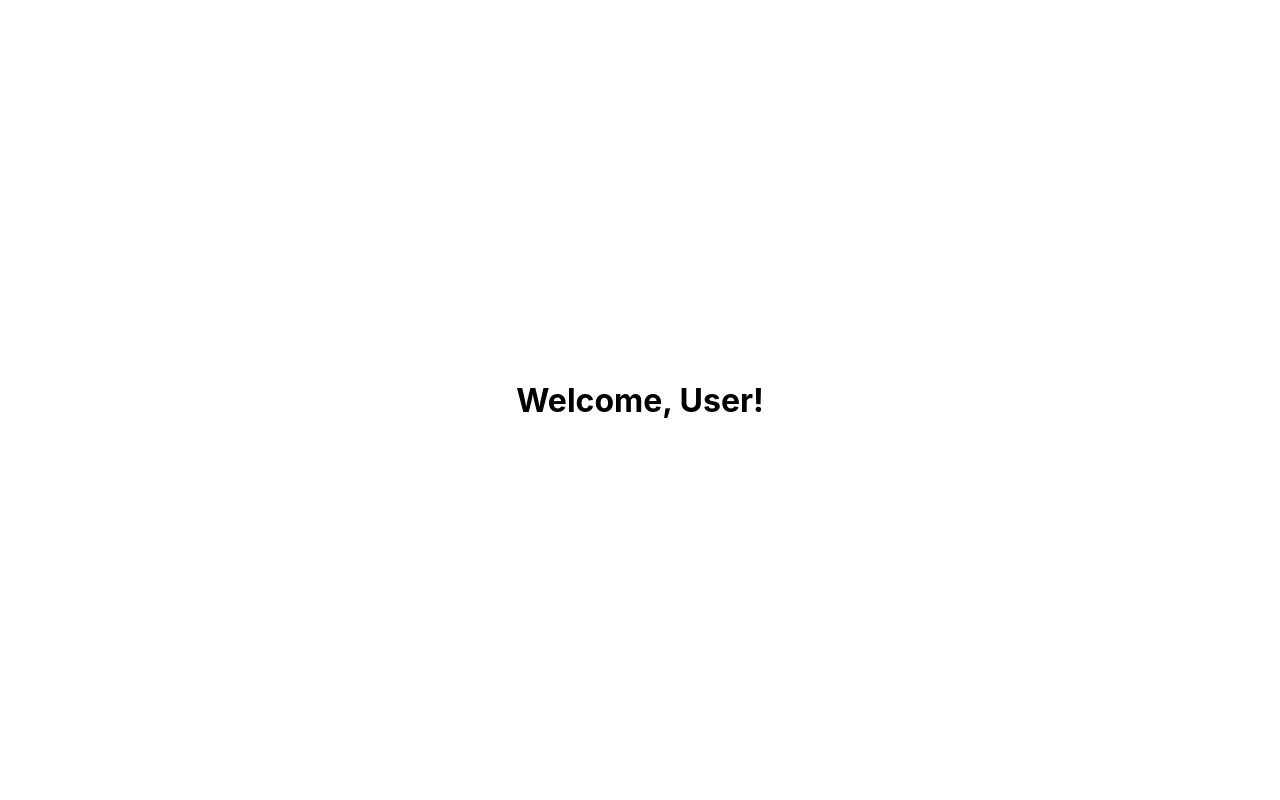
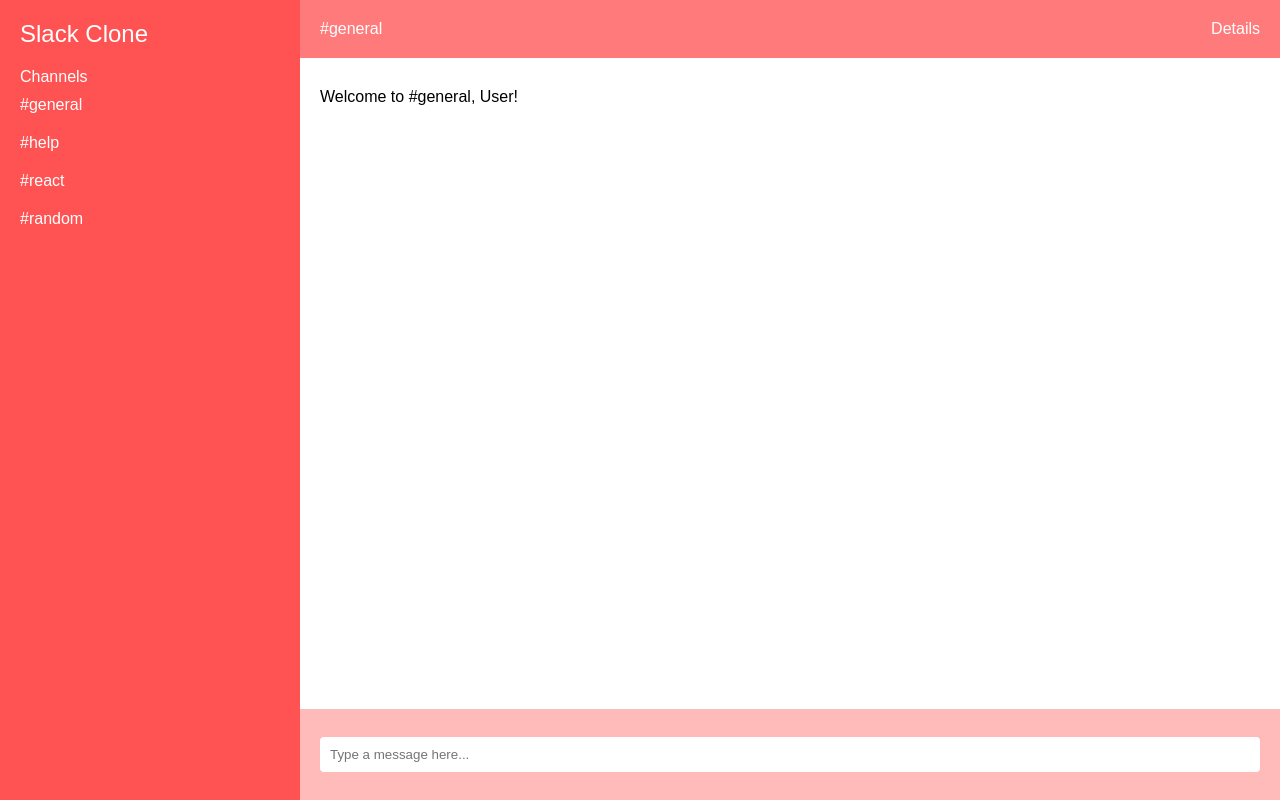
Before and after one commit to Jackdenton21/mcgill-discussion-boards, a React (Create React App) app in the folder client/: page /registration-success in a window 1280 px wide. Built offline with nearby package versions, Linux system fonts and the light colour scheme.

Commit message:
Authentication improvement

```diff
--- a/client/src/App.css
+++ /dev/null
@@ -1,38 +0,0 @@
-.App {
-  text-align: center;
-}
-
-.App-logo {
-  height: 40vmin;
-  pointer-events: none;
-}
-
-@media (prefers-reduced-motion: no-preference) {
-  .App-logo {
-    animation: App-logo-spin infinite 20s linear;
-  }
-}
-
-.App-header {
-  background-color: #282c34;
-  min-height: 100vh;
-  display: flex;
-  flex-direction: column;
-  align-items: center;
-  justify-content: center;
-  font-size: calc(10px + 2vmin);
-  color: white;
-}
-
-.App-link {
-  color: #61dafb;
-}
-
-@keyframes App-logo-spin {
-  from {
-    transform: rotate(0deg);
-  }
-  to {
-    transform: rotate(360deg);
-  }
-}
--- a/client/src/App.js
+++ b/client/src/App.js
@@ -1,8 +1,10 @@
 import React from 'react';
 import { BrowserRouter as Router, Route, Routes, Link } from 'react-router-dom';
-import LoginForm from './LoginForm';
-import RegistrationForm from './RegistrationForm';
-import RegistrationSuccess from './RegistrationSuccess';
+import LoginForm from './components/LoginForm';
+import RegistrationForm from './components/RegistrationForm';
+import RegistrationSuccess from './pages/RegistrationSuccess';
+import './styles.css'; // Adjust the path as necessary
+
 
 function App() {
   return (
@@ -12,10 +14,9 @@
           <Routes>
             <Route path="/" element={
               <>
-                <p>Welcome to the Login Page!</p>
+                <p>McGill Slack clone!</p>
                 <LoginForm />
-                <hr />
-                <p>Need an account? <Link to="/register">Register here</Link></p>
+                <p>Need an account? <Link to="/register" className="App-link">Register here</Link></p>
               </>
             } />
             <Route path="/register" element={<RegistrationForm />} />
--- a/client/src/RegistrationSuccess.js
+++ /dev/null
@@ -1,24 +0,0 @@
-// RegistrationSuccess.js
-import React, { useEffect, useState } from 'react';
-
-const RegistrationSuccess = () => {
-  const [username, setUsername] = useState('');
-
-  useEffect(() => {
-    // Retrieve the username from localStorage
-    const storedUsername = localStorage.getItem('registeredUsername');
-    setUsername(storedUsername || 'User');
-  }, []);
-
-
-
-  return (
-    <div style={{ display: 'flex', alignItems: 'center', justifyContent: 'center', height: '100vh' }}>
-      <div style={{ textAlign: 'center' }}>
-        <h1>Welcome, {username}!</h1>
-      </div>
-    </div>
-  );
-};
-
-export default RegistrationSuccess;
--- a/client/src/LoginForm.js
+++ b/client/src/components/LoginForm.js
@@ -1,6 +1,9 @@
 import React, { useState } from 'react';
 import axios from 'axios';
 import { useNavigate } from 'react-router-dom'; // Import useNavigate instead of useHistory
+import '../styles.css'; // Adjust the path as necessary
+
+
 
 const LoginForm = () => {
   const [username, setUsername] = useState('');
--- a/client/src/RegistrationForm.js
+++ b/client/src/components/RegistrationForm.js
@@ -1,23 +1,32 @@
 import React, { useState } from 'react';
 import axios from 'axios';
+import { useNavigate } from 'react-router-dom'; // Import useNavigate instead of useHistory
+
+
 
 const RegistrationForm = () => {
   const [username, setUsername] = useState('');
   const [password, setPassword] = useState('');
+  const [error, setError] = useState('');
+  const navigate = useNavigate(); // Use useNavigate hook
+
+
 
   const handleRegistration = async (e) => {
     e.preventDefault();
+    setError(''); // Clear any existing errors
     try {
       const response = await axios.post('http://localhost:3001/register', { username, password });
       // Check if response.data exists before accessing properties
       if (response.data) {
         console.log('Registration successful:', response.data);
-        // Handle successful registration, e.g., show a success message
+        navigate('/');
       } else {
         console.error('Registration error: Unexpected response format');
       }
     } catch (error) {
       // Handle registration error
+      setError("Username already exist")
       console.error('Registration error:', error.response ? error.response.data : error.message);
     }
   };
@@ -33,6 +42,8 @@
         <input type="password" value={password} onChange={(e) => setPassword(e.target.value)} />
       </label>
       <button type="submit">Register</button>
+      {error && <p className="error">{error}</p>}
+
     </form>
   );
 };
--- a/client/src/index.js
+++ b/client/src/index.js
@@ -7,7 +7,7 @@
 const root = ReactDOM.createRoot(document.getElementById('root'));
 root.render(
   <React.StrictMode>
-    <App />
+    <App/>
   </React.StrictMode>
 );
 
--- /dev/null
+++ b/client/src/pages/RegistrationSuccess.css
@@ -0,0 +1,61 @@
+.Home {
+    display: flex;
+    height: 100vh;
+  }
+
+  .Sidebar {
+    width: 260px;
+    background: #ff5252;
+    color: white;
+    padding: 20px;
+  }
+
+  .Sidebar-header {
+    font-size: 24px;
+    margin-bottom: 20px;
+  }
+
+  .Channels {
+    margin-top: 20px;
+  }
+
+  .Channel {
+    padding: 10px 0;
+    cursor: pointer;
+  }
+
+  .Chat {
+    flex-grow: 1;
+    display: flex;
+    flex-direction: column;
+  }
+
+  .Chat-header {
+    display: flex;
+    justify-content: space-between;
+    padding: 20px;
+    background: #ff7b7b;
+    color: white;
+  }
+
+  .Chat-messages {
+    flex-grow: 1;
+    padding: 20px;
+    overflow-y: auto;
+  }
+
+  .Message {
+    padding: 10px 0;
+  }
+
+  .Chat-input {
+    padding: 20px;
+    background: #ffbaba;
+  }
+
+  .Chat-input input {
+    width: 100%;
+    padding: 10px;
+    border: none;
+    border-radius: 4px;
+  }
--- /dev/null
+++ b/client/src/pages/RegistrationSuccess.js
@@ -0,0 +1,60 @@
+import './RegistrationSuccess.css';
+import React, { useEffect, useState } from 'react';
+
+
+function RegistrationSuccess() {
+
+  const [username, setUsername] = useState('');
+
+  useEffect(() => {
+    // Retrieve the username from localStorage
+    const storedUsername = localStorage.getItem('registeredUsername');
+    setUsername(storedUsername || 'User');
+  }, []);
+
+  return (
+    <div className="Home">
+      <Sidebar />
+      <Chat username={username} />
+    </div>
+  );
+}
+
+function Sidebar() {
+  // Placeholder channels
+  const channels = ['general', 'help', 'react', 'random'];
+
+  return (
+    <div className="Sidebar">
+      <div className="Sidebar-header">Slack Clone</div>
+      <div className="Channels">
+        <div className="Channels-title">Channels</div>
+        {channels.map((channel) => (
+          <div key={channel} className="Channel">
+            #{channel}
+          </div>
+        ))}
+      </div>
+    </div>
+  );
+}
+
+function Chat({ username }) {
+  return (
+    <div className="Chat">
+      <div className="Chat-header">
+        <div className="Chat-header-title">#general</div>
+        <div className="Chat-header-details">Details</div>
+      </div>
+      <div className="Chat-messages">
+        {/* This would be replaced by the actual messages */}
+        <div className="Message">Welcome to #general, {username}!</div>
+      </div>
+      <div className="Chat-input">
+        <input type="text" placeholder="Type a message here..." />
+      </div>
+    </div>
+  );
+}
+
+export default RegistrationSuccess;
--- /dev/null
+++ b/client/src/styles.css
@@ -0,0 +1,90 @@
+.App-link {
+  color: #d80b0b;
+  text-decoration: none;
+}
+
+.App-link:hover {
+  color: #a82c2c;
+  text-decoration: underline;
+}
+
+.page-content {
+  background-color: #fff;
+  padding: 20px;
+  border-radius: 5px;
+  box-shadow: 0 2px 4px rgba(0, 0, 0, 0.1);
+  margin-top: 20px;
+}
+
+/* LoginForm.js styles */
+body, html {
+  height: 100%;
+  margin: 0;
+  font-family: Arial, sans-serif;
+}
+
+.form-container {
+  height: 100%;
+  display: flex;
+  justify-content: center;
+  align-items: center;
+  background-color: #fff;
+}
+
+form {
+  padding: 20px;
+  background: #f8f8f8;
+  border-radius: 5px;
+  box-shadow: 0 2px 4px rgba(0, 0, 0, 0.1);
+}
+
+label {
+  margin-bottom: 10px;
+  display: block;
+  color: #333;
+}
+
+input[type=text],
+input[type=password] {
+  width: 100%;
+  padding: 10px;
+  margin: 8px 0;
+  display: inline-block;
+  border: 1px solid #ccc;
+  border-radius: 4px;
+  box-sizing: border-box;
+}
+
+button {
+  width: 100%;
+  background-color: #ff0000;
+  color: white;
+  padding: 14px 20px;
+  margin: 8px 0;
+  border: none;
+  border-radius: 4px;
+  cursor: pointer;
+}
+
+button:hover {
+  background-color: #e60000;
+}
+
+input[type=submit]:hover {
+  opacity: 0.8;
+}
+
+.error {
+  width: 100%;
+  padding: 10px;
+  margin-top: 10px;
+  border-radius: 5px;
+  color: #a94442;
+  background-color: #f2dede;
+  border-color: #ebccd1;
+  text-align: center;
+}
+
+.root-content {
+  background-color: #611616;
+}
```
